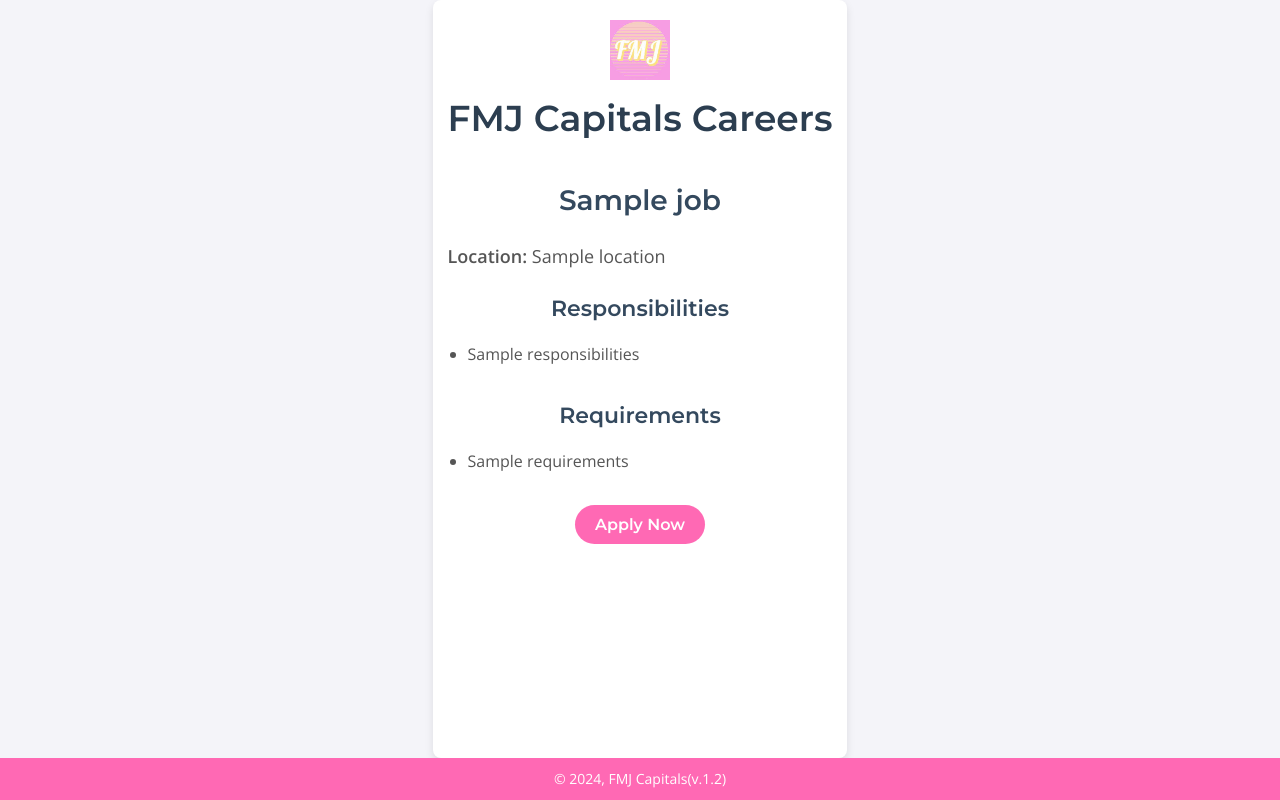
After one commit to 007femijethro/fmj-careers-website, a Flask app: template templates/jobpage.html in a window 1280 px wide. The commit adds this page. Run offline with Flask 3, Linux system fonts and the light colour scheme; the template is opened without the code that fills it: most values are stand-ins (such as "Sample title", 1, 10 or a date in 2020).

Commit message:
Added the dy pages

```diff
--- a/app.py
+++ b/app.py
@@ -1,17 +1,27 @@
 from flask import Flask, render_template, jsonify
-from database import get_jobs
+from database import get_jobs, get_job
 
 app = Flask(__name__)
 
 @app.route("/")
 def home():
-    jobs = get_jobs()  # Fetch fresh data for each request
+    jobs = get_jobs()
     return render_template('home.html', jobs=jobs)
 
 @app.route("/jobs")
 def list_jobs():
-    jobs = get_jobs()  # Fetch fresh data for each request
+    jobs = get_jobs()
     return jsonify(jobs)
+
+
+@app.route("/job/<id>")
+def show_job(id):
+    job = get_job(id)
+    return render_template('jobpage.html', job=job)
+#    if not job:
+#       return "Not Found", 404
+#    return
+#render_template('jobpage.html', job=job)
 
 if __name__ == '__main__':
     app.run(host='0.0.0.0', debug=True)
--- a/templates/jobitem.html
+++ b/templates/jobitem.html
@@ -14,7 +14,9 @@
       {% endif %}
     </div>
     <div class="apply-button-container">
-      <button class="apply-button">Apply</button>
+      <a href="{{ url_for('show_job', id=job['id']) }}" class="apply-button-link">
+        <button class="apply-button">Apply Now</button>
+      </a>
     </div>
   </div>
 </div>
--- /dev/null
+++ b/templates/jobpage.html
@@ -0,0 +1,209 @@
+<!DOCTYPE html>
+<html lang="en">
+  <head>
+    <meta charset="UTF-8">
+    <meta name="viewport" content="width=device-width, initial-scale=1.0">
+    <title>{{ job['title'] }} - FMJ Careers</title>
+    <style>
+      /* Import Google Fonts */
+      @import url('https://fonts.googleapis.com/css2?family=Montserrat:wght@400;600&family=Open+Sans:wght@400;600&display=swap');
+
+      body {
+        font-family: 'Open Sans', sans-serif;
+        background-color: #f4f4f9; /* Light grey background for better contrast */
+        color: #333; /* Darker text color for better readability */
+        margin: 0;
+        padding: 0;
+        line-height: 1.6;
+        display: flex;
+        flex-direction: column;
+        min-height: 100vh;
+      }
+
+      #container {
+        max-width: 720px;
+        margin: 0 auto;
+        padding: 20px 15px;
+        background: white; /* White background for content */
+        box-shadow: 0 4px 8px rgba(0, 0, 0, 0.1); /* Subtle shadow for depth */
+        border-radius: 8px; /* Rounded corners */
+        flex-grow: 1;
+      }
+
+      .header {
+        display: flex;
+        flex-direction: column;
+        align-items: center; /* Center the content horizontally */
+        margin-bottom: 30px; /* Add more space below the header */
+      }
+
+      #logo {
+        height: 60px; /* Increase logo size */
+        margin-bottom: 10px; /* Space between the logo and the text */
+      }
+
+      h1 {
+        font-family: 'Montserrat', sans-serif;
+        font-size: 36px;
+        font-weight: 600;
+        color: #2c3e50; /* Darker shade for the heading */
+        margin: 0; /* Remove default margin */
+      }
+
+      h2 {
+        font-family: 'Montserrat', sans-serif;
+        font-size: 28px;
+        color: #34495e; /* Slightly different shade for subheadings */
+        text-align: center;
+        font-weight: 600;
+        margin-top: 20px;
+        margin-bottom: 20px;
+      }
+
+      h3 {
+        font-family: 'Montserrat', sans-serif;
+        font-size: 22px; /* Adjusted font size for h3 */
+        color: #34495e; /* Slightly different shade for subheadings */
+        text-align: center;
+        font-weight: 600;
+        margin-top: 20px;
+        margin-bottom: 20px;
+      }
+
+      p {
+        font-size: 18px; /* Slightly larger font size for paragraphs */
+        color: #555; /* Softer color for paragraphs */
+        margin-bottom: 20px;
+      }
+
+      .section {
+        margin-bottom: 30px;
+      }
+
+      .section-title {
+        font-size: 22px;
+        font-weight: 600;
+        color: #34495e;
+        margin-bottom: 10px;
+      }
+
+      .section-content {
+        font-size: 16px;
+        color: #555;
+      }
+
+      ul {
+        padding-left: 20px;
+        color: #555;
+        margin-bottom: 20px;
+      }
+
+      li {
+        margin-bottom: 10px;
+        list-style-type: disc;
+      }
+
+      .apply-button-container {
+        display: flex;
+        justify-content: center;
+        margin-top: 30px;
+      }
+
+      .apply-button {
+        font-family: 'Montserrat', sans-serif;
+        font-size: 16px;
+        font-weight: 600;
+        color: white;
+        background-color: #ff69b4;
+        border: none;
+        padding: 10px 20px;
+        border-radius: 50px;
+        cursor: pointer;
+        transition: background-color 0.3s ease;
+      }
+
+      .apply-button:hover {
+        background-color: #ff1493;
+      }
+
+      footer {
+        background-color: #ff69b4; /* Pink background for footer */
+        color: white; /* White text color */
+        text-align: center;
+        padding: 10px 0;
+        font-size: 14px;
+      }
+
+      /* Media Query for Mobile Devices */
+      @media (max-width: 600px) {
+        h1 {
+          font-size: 28px;
+        }
+
+        h2 {
+          font-size: 24px;
+        }
+
+        h3 {
+          font-size: 20px; /* Adjusted font size for mobile */
+        }
+
+        p {
+          font-size: 16px;
+        }
+
+        #logo {
+          height: 50px; /* Reduce logo size on mobile */
+        }
+
+        .apply-button {
+          font-size: 14px; /* Adjust font size for mobile */
+          padding: 8px 16px; /* Adjust padding for mobile */
+        }
+      }
+    </style>
+  </head>
+  <body>
+    {% include 'nav.html' %}
+
+    <div id="container">
+      <div class="header">
+        <img id="logo" src="static/logo.jpg" alt="Company Logo">
+        <h1>FMJ Capitals Careers</h1>
+      </div>
+
+      <h2>{{ job['title'] }}</h2>
+      <p><strong>Location:</strong> {{ job['location'] }}</p>
+      {% if 'salary' in job %}
+      <p><strong>Salary:</strong> {{ job['currency'] }}{{ job['salary'] }}</p>
+      {% endif %}
+
+
+      <div class="section">
+        <h3 class="section-title">Responsibilities</h3>
+        <ul class="section-content">
+          {% for responsibility in job['responsibilities'].split('\n') %}
+            <li>{{ responsibility }}</li>
+          {% endfor %}
+        </ul>
+      </div>
+
+      <div class="section">
+        <h3 class="section-title">Requirements</h3>
+        <ul class="section-content">
+          {% for requirement in job['requirements'].split('\n') %}
+            <li>{{ requirement }}</li>
+          {% endfor %}
+        </ul>
+      </div>
+
+      <div class="apply-button-container">
+        <button class="apply-button">Apply Now</button>
+      </div>
+    </div>
+
+    <footer>
+      © 2024, FMJ Capitals(v.1.2)
+    </footer>
+  </body>
+</html>
```
Also changed, not shown: database.py (+12 -6 lines), static/logoo.jpg (added).
